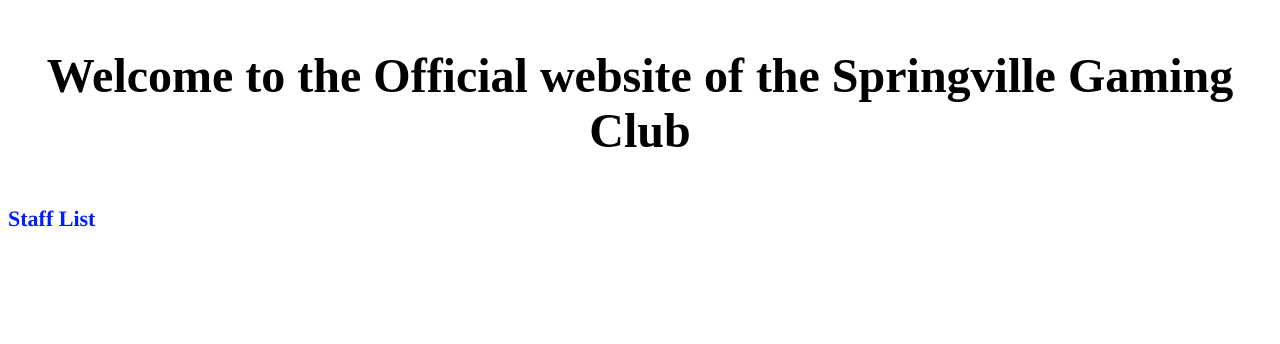
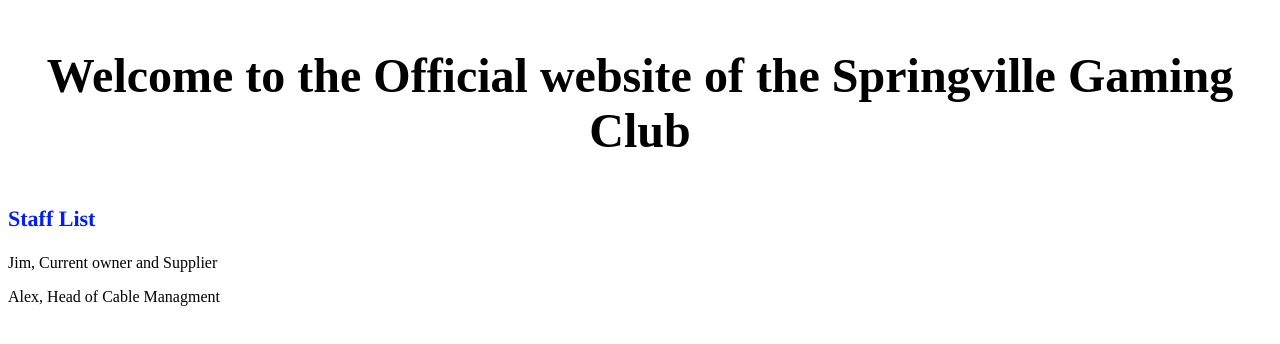
Before and after one commit to tackleberry132/tackleberry132.github.io, a plain HTML site: page index.html in a window 1280 px wide. Drawn offline with Linux system fonts and the light colour scheme.

Commit message:
Update index.html

```diff
--- a/index.html
+++ b/index.html
@@ -26,5 +26,7 @@ background-color: #ffffff;
 <div class="container">
 <p>Staff List</p>
 </div>
+    <p style="text-align:left"> Jim, Current owner and Supplier </p>
+    <p style="text-align:left"> Alex, Head of Cable Managment </p>
   </body>
 </html>
```
